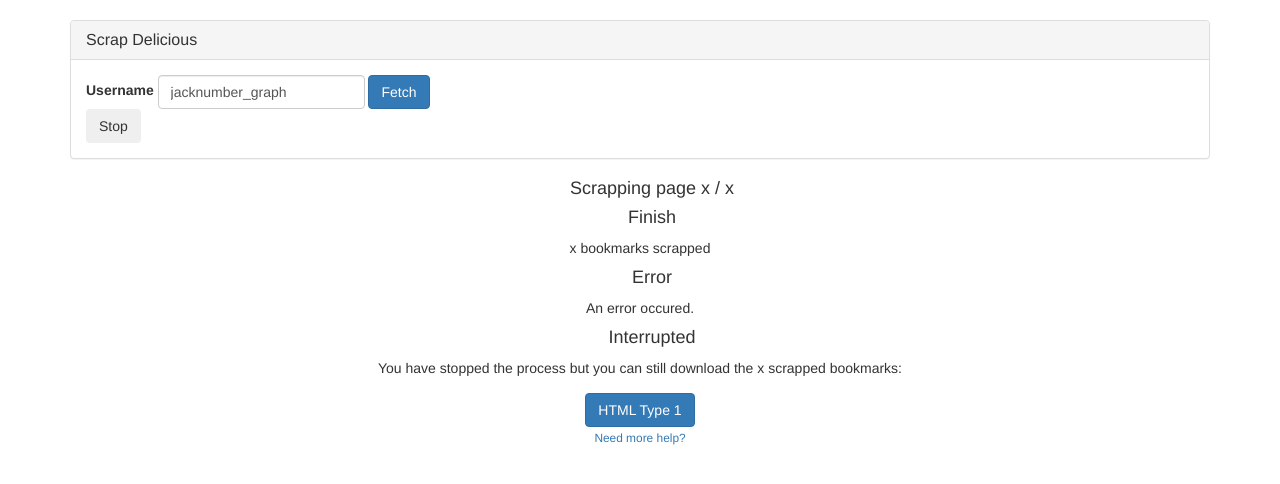
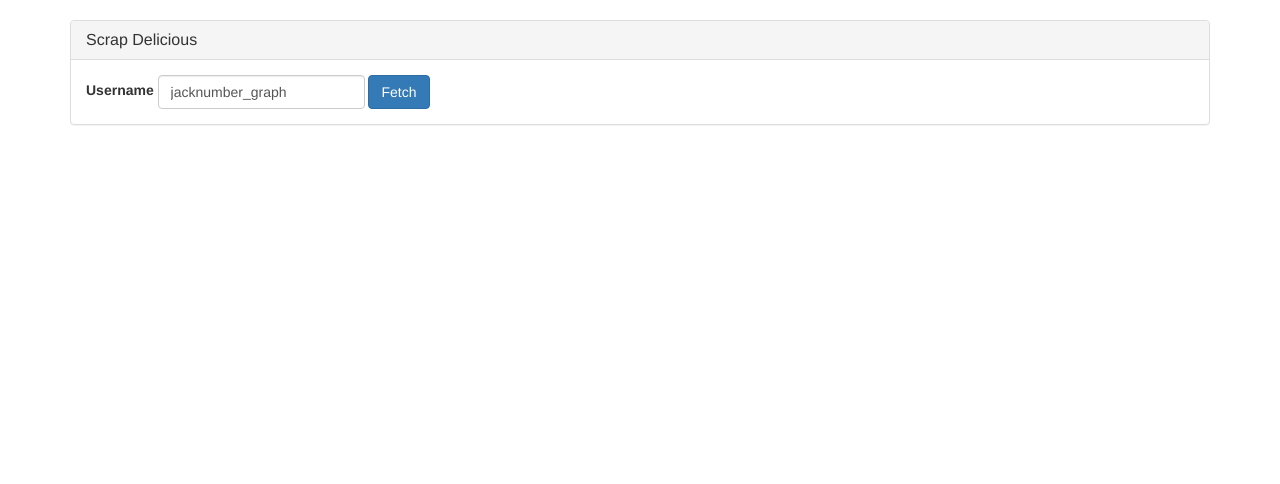
Before and after one commit to JackNUMBER/scrap-delicious, a PHP site: page / in a window 1280 px wide. Shown: the top 484 px of the page. Run offline with PHP 8.4, Linux system fonts and the light colour scheme; some libraries are stand-ins or nearby versions; some web fonts are replaced.

Commit message:
refacto js

```diff
--- a/index.php
+++ b/index.php
@@ -23,7 +23,7 @@
             <h3 class="panel-title">Scrap Delicious</h3>
         </div>
         <div class="panel-body form-inline">
-            <form method="get" class="js-form-fetch" data-fetch-type="page" data-fetch-page="1">
+            <form method="get" class="js-form-fetch">
                 <fieldset>
                     <div class="form-group">
                         <label for="username">Username</label>
@@ -32,50 +32,56 @@
                     </div>
                 </fieldset>
             </form>
-            <button class="btn js-stoploop">Stop</button>
         </div>
     </div>
 
     <div class="alert alert-danger js-error-panel hidden" role="alert"></div>
-    <div class="result-ajax"></div>
     <div class="result-ajax">
         <!-- Scrapping -->
-        <div class="js-state-scrap text-center">
+        <div class="js-state-scrap hidden text-center">
             <div class="h4">
-                <span class="glyphicon glyphicon-repeat loader"></span> Scrapping page <span class="js-current-page">x</span> / <span class="js-total-page">x</span>
+                <span class="glyphicon glyphicon-repeat loader"></span> Scrapping page <span class="js-current-page">1</span> / <span class="js-total-page">x</span>
+            </div>
+            <div>
+                <button class="btn js-stoploop">Stop process</button><br>
+                <small class="js-stop-process-label hidden">Finsishing the current task</small>
+
             </div>
         </div>
         <!-- Success -->
-        <div class="js-state-success text-center">
+        <div class="js-state-success hidden text-center">
             <div class="h4">
                 <span class="glyphicon glyphicon-ok text-success"></span> Finish
             </div>
-            <div class="js-error-message">
-                <span class="js-bookmarks-scrapped">x</span> bookmarks scrapped
+            <div>
+                <span class="js-bookmarks-scrapped">x</span> bookmarks scrapped.
+            </div>
+            <div>
+                You can download your bookmarks:
             </div>
         </div>
         <!-- Error -->
-        <div class="js-state-error text-center">
+        <div class="js-state-error hidden text-center">
             <div class="h4">
                 <span class="glyphicon glyphicon-remove text-danger"></span> Error
             </div>
-            <div>
+            <div class="js-error-message">
                 An error occured.
             </div>
         </div>
         <!-- Stopped -->
-        <div class="js-state-stop text-center">
+        <div class="js-state-stop hidden text-center">
             <div class="h4">
                 <span class="glyphicon glyphicon-indent-left text-warning"></span> Interrupted
             </div>
             <div>You have stopped the process but you can still download the <span class="js-bookmarks-scrapped">x</span> scrapped bookmarks:</div>
         </div>
         <!-- Buttons -->
-        <div class="text-center download-buttons js-download-buttons">
+        <div class="download-buttons js-state-download js-download-buttons hidden text-center">
             <button class="btn btn-primary js-btn-download" data-fetch-type="html1" rel="tooltip" data-placement="top" title="Firefox, Pocket">HTML Type 1</button>
             <button class="btn btn-primary js-btn-download hidden" data-fetch-type="html2" rel="tooltip" data-placement="top" title="">HTML Type 2</button>
             <button class="btn btn-primary js-btn-download hidden" data-fetch-type="json" rel="tooltip" data-placement="top" title="">JSON</button>
-            <br><a href="https://github.com/JackNUMBER/scrap-delicious"><small>Need more help?</a></small>
+            <br><a href="https://github.com/JackNUMBER/scrap-delicious"><small>Need help?</a></small>
         </div>
     </div>
 
@@ -83,10 +89,9 @@
 <script src="https://maxcdn.bootstrapcdn.com/bootstrap/3.3.7/js/bootstrap.min.js"></script>
 <script>
 $(function () {
-    $("[rel='tooltip']").tooltip();
+    $('[rel="tooltip"]').tooltip();
 
     var fetch_form = $('.js-form-fetch'),
-        error_panel = $('.js-error-panel'),
         loader = '<span class="glyphicon glyphicon-repeat loader"></span>',
         total_pages,
         scrapped_bookmarks = 0,
@@ -95,7 +100,6 @@ $(function () {
 
     function fetchPage(username, page){
         var current_page = page ? page : 1;
-        error_panel.addClass('hidden');
 
         $.ajax({
             url: 'ajax.php?username=' + username + '&page=' + current_page,
@@ -106,13 +110,52 @@ $(function () {
             },
             error: function(result) {
                 console.log('error', result);
+                loop_state = 'error';
                 fetchError(result);
             }
         });
     }
 
+    function fetchSuccess(result) {
+        if (result.message == 'ok') {
+            if (loop_state == 'initial') {
+                total_pages = result.total_pages;
+                $('.js-total-page').text(total_pages);
+            }
+
+            scrapped_bookmarks += result.bookmarks.length;
+            $('.js-bookmarks-scrapped').text(scrapped_bookmarks);
+
+            if (loop_state != 'stop') {
+                if (result.page >= total_pages) {
+                    // end
+                    loop_state = 'finish';
+
+                } else {
+                    // continue
+                    loop_state = 'scrap';
+                    $('.js-current-page').text(parseInt(result.page) + 1);
+                    fetchPage(user, parseInt(result.page) + 1);
+                }
+            }
+
+            updateDisplay(result);
+        } else if (result.message == 'error') {
+            loop_state = 'error';
+            fetchError(result);
+        }
+    }
+
+    function fetchError(result) {
+        if (result.errors) {
+            $('.js-error-message').html(result.errors.join('<br>'));
+        }
+
+        updateDisplay(result);
+    }
+
     function toggleAbleForm() {
-        console.log('toggleAbleForm()', fetch_form.find('fieldset'));
+        console.log('toggleAbleForm()');
         if (fetch_form.find('fieldset').attr('disabled')) {
             fetch_form.find('fieldset').removeAttr('disabled');
             fetch_form.find('input').removeAttr('disabled');
@@ -124,62 +167,35 @@ $(function () {
         }
     }
 
-    function fetchSuccess(result) {
-        if (result.page >= total_pages) {
-            loop_state = false;
-            $('.result-ajax').html('<span class="glyphicon glyphicon-ok text-success"></span> Finish').append('<br><span class="js-bookmarks-scrapped">x</span> bookmarks scrapped');
-            toggleAbleForm();
-            updateData(result);
-        } else if (result.message == 'ok'){
-            updateData(result);
-        } else if (result.message == 'error') {
-            fetchError(result);
-            $('.result-ajax').html('');
-        }
-
-        if (loop_state) {
-            $('.result-ajax').html(loader + ' Scrapping page <span class="current-scrap">' + (parseInt(result.page) + 1) +'</span> / ' + total_pages);
-            fetchPage(user, parseInt(result.page) + 1);
-        } else {
-            console.log('loop_state', loop_state);
-            toggleAbleForm();
-            // $('.result-ajax').html('<span class="glyphicon glyphicon-indent-left"></span> Interrupted');
-        }
-    }
-
-    function fetchError(result) {
-        loop_state = false;
-        error_panel.html(result.errors.join('<br>'));
-        error_panel.removeClass('hidden');
-    }
-
-    function updateData(result) {
-        if (result.page == 1) {
-            total_pages = result.total_pages;
-        }
-        scrapped_bookmarks += result.bookmarks.length
-        $('.js-bookmarks-scrapped').text(scrapped_bookmarks);
-    }
-
     function stopLoop() {
-        console.log('set to False');
-        loop_state = false;
+        loop_state = 'stop';
+        $('.js-stop-process-label').removeClass('hidden');
     }
 
     function updateDisplay(result) {
+        $('[class*="js-state-"').addClass('hidden');
         switch(loop_state) {
             case false:
                 break;
             case 'initial':
+                $('.js-state-scrap').removeClass('hidden');
                 break;
             case 'scrap':
+                $('.js-state-scrap').removeClass('hidden');
                 break;
             case 'finish':
+                $('.js-state-success').removeClass('hidden');
+                $('.js-download-buttons').removeClass('hidden');
+                toggleAbleForm();
                 break;
             case 'stop':
-                break;
+                $('.js-state-stop').removeClass('hidden');
+                $('.js-download-buttons').removeClass('hidden');
+                toggleAbleForm();
                 break;
             case 'error':
+                $('.js-state-error').removeClass('hidden');
+                toggleAbleForm();
                 break;
             default:
         }
@@ -190,12 +206,17 @@ $(function () {
 
         user = $(this).find('#username').val();
 
-        loop_state = true;
+        loop_state = 'initial';
         toggleAbleForm();
 
+        // init scrap
+        scrapped_bookmarks = 0;
+        $('.js-current-page').text('1');
+        $('.js-total-page').text('x');
+        $('.js-stop-process-label').addClass('hidden');
+
+        updateDisplay();
         fetchPage(user);
-
-        $('.result-ajax').html(loader + ' Scrapping page <span class="current-scrap">1</span> / x').addClass('text-center h4');
     });
 
     $('.js-stoploop').on('click', function() {
```
